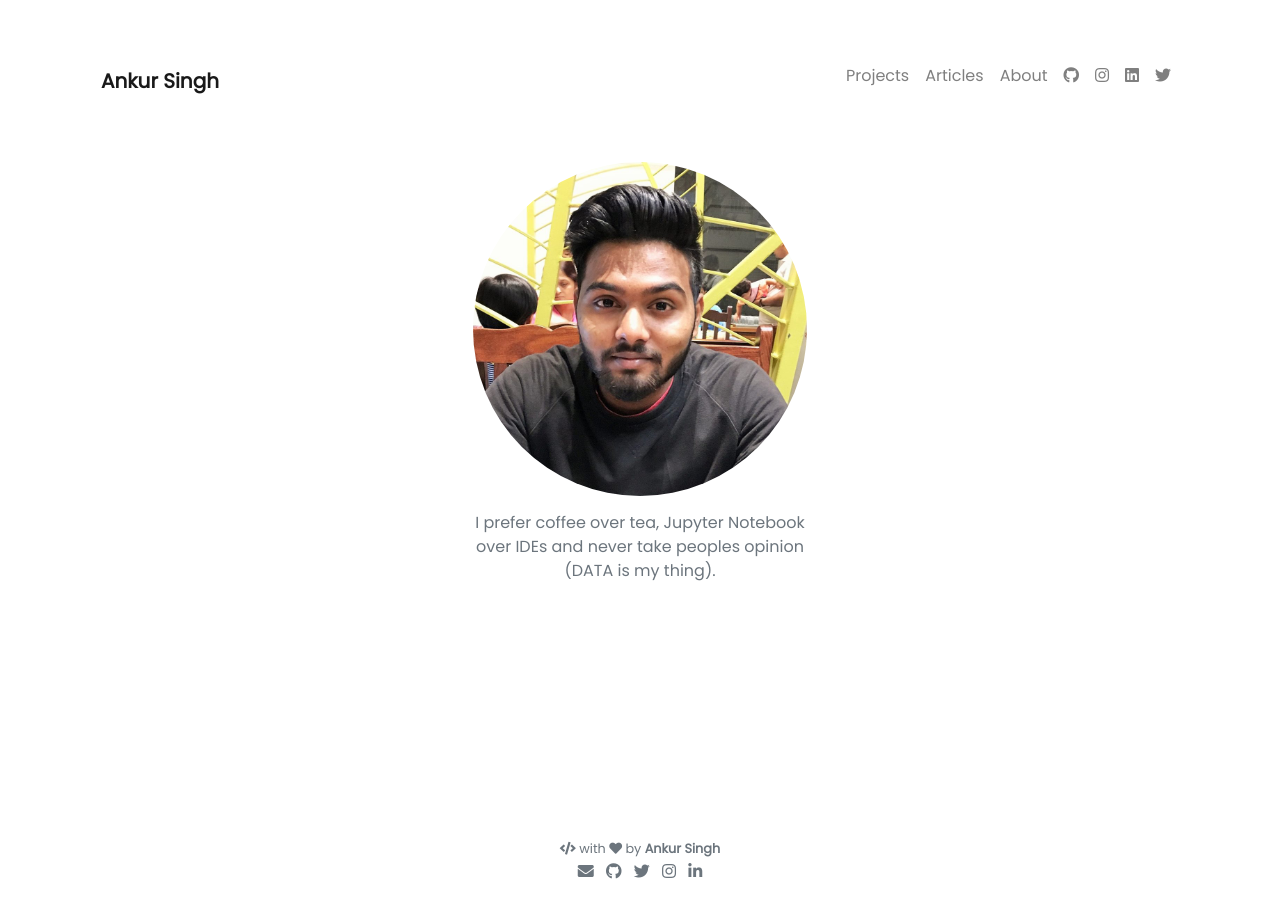
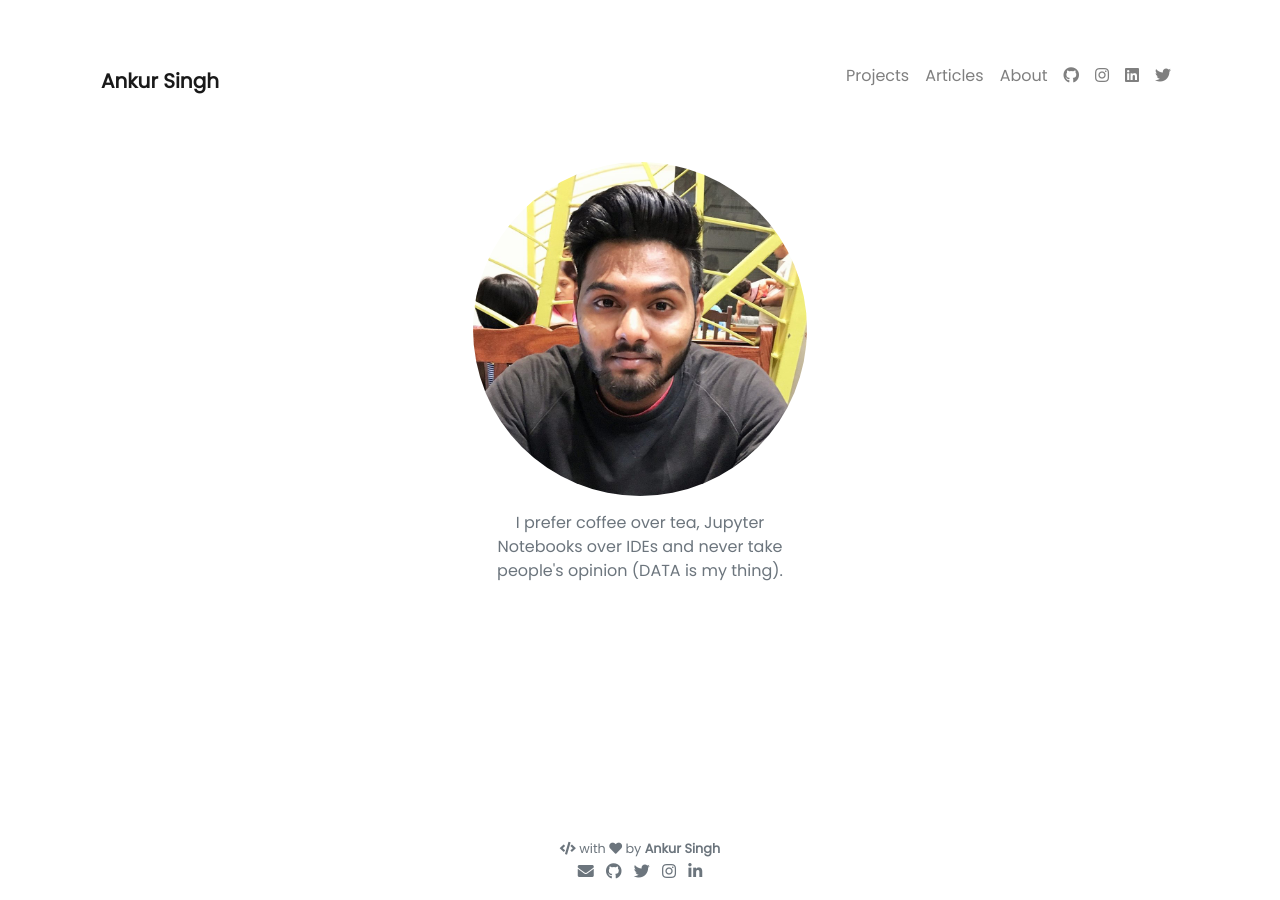
Before and after one commit to Ankur-singh/Ankur-singh.github.io, a Jekyll site: the page built from index.html, in a window 1280 px wide. Built offline with Jekyll 4.4.1, drawn with Linux system fonts in a browser that asks for light colours; nearby versions of some CDN libraries.

Commit message:
fixed typo : profile

```diff
--- a/_config.yml
+++ b/_config.yml
@@ -5,8 +5,8 @@
 title               : Ankur Singh
 description         : >-                               # >- means to ignore newlines until "url:"
                       I prefer coffee over tea,
-                      Jupyter Notebook over IDEs
-                      and never take peoples opinion (DATA is my thing).
+                      Jupyter Notebooks over IDEs
+                      and never take people's opinion (DATA is my thing).
 
 url                 : ""                               # base hostname & protocol for your site (e.g. http://example.com)
 baseurl             : ""                    # subpath of your site (e.g. /blog) [IMPORTANT: use "" if your are hosting at https://username.github.io directly]
```
